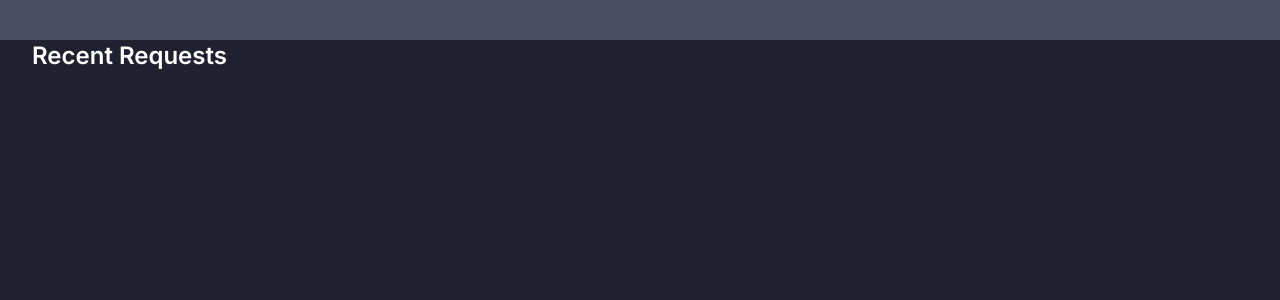
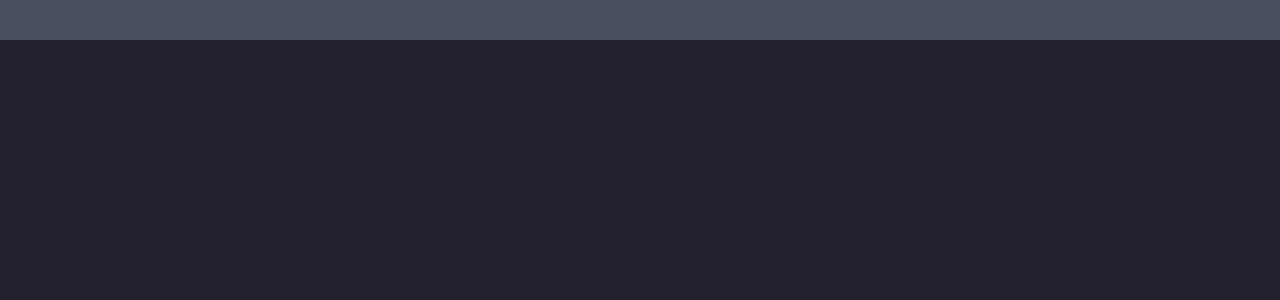
Before and after one commit to cubilertech/puller-ai, a Next.js app: page /recentRequests in a window 1280 px wide. Shown: the top 300 px of the page. Built offline with nearby package versions, Linux system fonts and the light colour scheme.

Commit message:
header component refectored

```diff
--- a/src/app/createRequest/page.tsx
+++ b/src/app/createRequest/page.tsx
@@ -3,5 +3,9 @@ import { PageHeader } from "@/components/PageHeader";
 import { Box } from "@mui/material";
 
 export default function CreateRequest() {
-  return <Box sx={{ m: 6 }}></Box>;
+  return (
+    <Box sx={{ m: 6 }}>
+      <PageHeader type="create" />
+    </Box>
+  );
 }
--- a/src/components/PageHeader/pageHeader.tsx
+++ b/src/components/PageHeader/pageHeader.tsx
@@ -2,48 +2,79 @@
 import { Box, Typography } from "@mui/material";
 import { FC } from "react";
 import { Button } from "../Button";
-import { usePathname } from "next/navigation";
-import { PagesType } from "@/utils/constants";
+import { palette } from "@/theme/Palette";
 
-const PageHeader: FC = () => {
-  const route = usePathname();
-  const routeParts = route.replace(/^\//, "").split("/");
-  const firstRoute = routeParts[0];
+interface PageHeaderProps {
+  type: "Recent" | "Results" | "create" | "Validate";
+}
 
+const PageHeader: FC<PageHeaderProps> = ({ type }) => {
+  switch (type) {
+    case "Recent":
       return (
-    <>
         <Box
           sx={{
             display: "flex",
+            width: "100%",
             justifyContent: "space-between",
-          alignItems: "center",
-          width: "100%",
-          color: "white",
-          px: 4,
           }}
         >
-        <Typography variant="display-xs-semibold">
-          {firstRoute === PagesType.CREATE_REQUEST
-            ? "Create a Request"
-            : firstRoute === PagesType.RECENT_REQUESTS
-            ? "Recent Requests"
-            : firstRoute === PagesType.YOUR_RESULTS
-            ? "Your Results"
-            : "Create a Request"}
+          <Typography variant="display-xs-semibold" color={palette.base.white}>
+            Recent Requests
           </Typography>
-
-        <Box>
-          {firstRoute === PagesType.CREATE_REQUEST || "" ? (
-            <Box sx={{ width: "242px" }}>
-              <Button variant="contained" fullWidth label="Request History" />
+          <Box></Box>
         </Box>
-          ) : (
-            ""
-          )}
+      );
+    case "Results":
+      return (
+        <Box
+          sx={{
+            display: "flex",
+            width: "100%",
+            justifyContent: "space-between",
+          }}
+        >
+          <Typography variant="display-xs-semibold" color={palette.base.white}>
+            Your Results
+          </Typography>
+          <Box></Box>
+        </Box>
+      );
+    case "create":
+      return (
+        <Box
+          sx={{
+            display: "flex",
+            width: "100%",
+            justifyContent: "space-between",
+          }}
+        >
+          <Typography variant="display-xs-semibold" color={palette.base.white}>
+            Create a Request
+          </Typography>
+          <Box width={242}>
+            <Button variant="outlined" fullWidth label="Request History" />
           </Box>
         </Box>
-    </>
       );
+    case "Validate":
+      return (
+        <Box
+          sx={{
+            display: "flex",
+            width: "100%",
+            justifyContent: "space-between",
+          }}
+        >
+          <Typography variant="display-xs-semibold" color={palette.base.white}>
+            Validate Request
+          </Typography>
+          <Box width={242}>
+            <Button variant="outlined" label="SQL" />
+          </Box>
+        </Box>
+      );
+  }
 };
 
 export default PageHeader;
--- a/src/utils/constants.ts
+++ b/src/utils/constants.ts
@@ -5,7 +5,7 @@ export const icons = {
 };
 
 export const PagesType = {
-  RECENT_REQUESTS: "recentRequests",
-  YOUR_RESULTS: "yourResults",
-  CREATE_REQUEST: "createRequest",
+  RECENT_REQUESTS: "Recent",
+  YOUR_RESULTS: "Results",
+  CREATE_REQUEST: "create",
 };
--- a/src/utils/types.ts
+++ b/src/utils/types.ts
@@ -1,3 +1,3 @@
-import { icons } from "./constants";
+import { PagesType, icons } from "./constants";
 
 export type IconTypes = keyof typeof icons;
```
Lines whose indentation alone changed are shown as unchanged.
